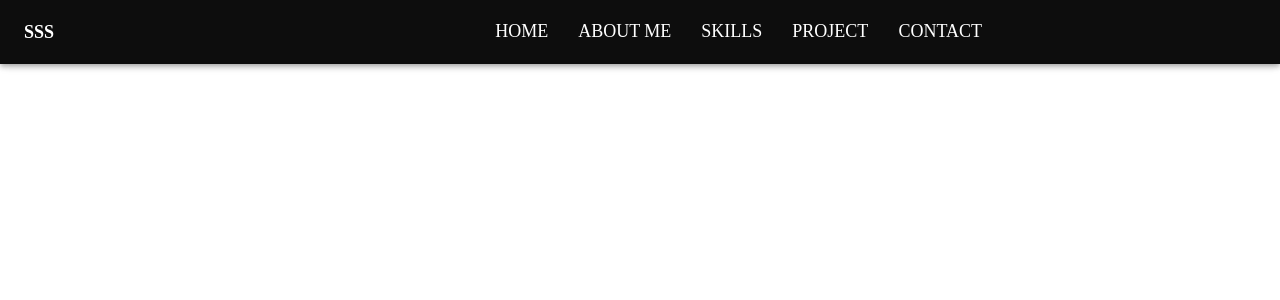
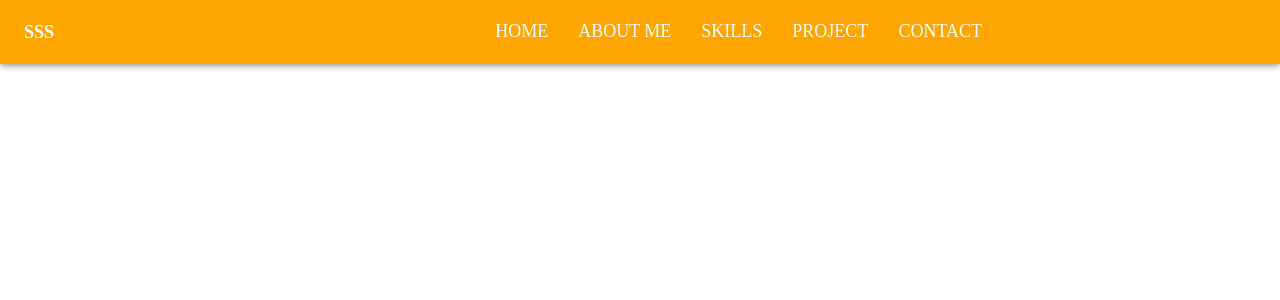
Before and after one commit to shubh435/shubh435.github.io, a React (Create React App) app: page / in a window 1280 px wide. Shown: the top 300 px of the page. Built offline with nearby package versions, Linux system fonts and the light colour scheme.

Commit message:
change the bakcground color header

```diff
--- a/package.json
+++ b/package.json
@@ -7,6 +7,7 @@
     "@emotion/styled": "^11.10.5",
     "@mui/icons-material": "^5.10.9",
     "@mui/material": "^5.10.13",
+    "@mui/styles": "^5.11.2",
     "@testing-library/jest-dom": "^5.16.5",
     "@testing-library/react": "^13.4.0",
     "@testing-library/user-event": "^13.5.0",
--- a/src/components/Appbar.tsx
+++ b/src/components/Appbar.tsx
@@ -1,49 +1,47 @@
-import * as React from "react";
-import AppBar from "@mui/material/AppBar";
-import Box from "@mui/material/Box";
-import Divider from "@mui/material/Divider";
-import Drawer from "@mui/material/Drawer";
-import IconButton from "@mui/material/IconButton";
-import List from "@mui/material/List";
-import ListItem from "@mui/material/ListItem";
-import ListItemButton from "@mui/material/ListItemButton";
-import ListItemText from "@mui/material/ListItemText";
-import MenuIcon from "@mui/icons-material/Menu";
-import Toolbar from "@mui/material/Toolbar";
-import Typography from "@mui/material/Typography";
-import Button from "@mui/material/Button";
-import { render } from "@testing-library/react";
-
+import * as React from "react"
+import {
+  Typography,
+  Toolbar,
+  ListItemText,
+  ListItemButton,
+  ListItem,
+  List,
+  IconButton,
+  Drawer,
+  Divider,
+  Box,
+  AppBar,
+} from "@mui/material"
+import { Theme } from "@mui/system"
+import { withStyles } from "@mui/styles"
+import MenuIcon from "@mui/icons-material/Menu"
 interface DrawerAppBarProps {
-  /**
-   * Injected by the documentation to work in an iframe.
-   * You won't need it on your project.
-   */
-  window?: () => Window;
+  window?: () => Window
+  classes?: any
 }
 interface DrawerAppBarState {
-  mobileOpen: boolean;
+  mobileOpen: boolean
 }
 
-const drawerWidth = 240;
-const navItems = ["Home", "About Me", "Skills", "Project", "Contact"];
+const drawerWidth = 240
+const navItems = ["Home", "About Me", "Skills", "Project", "Contact"]
 
 class DrawerAppBar extends React.PureComponent<
   DrawerAppBarProps,
   DrawerAppBarState
 > {
   constructor(props: DrawerAppBarProps) {
-    super(props);
+    super(props)
     this.state = {
       mobileOpen: false,
-    };
+    }
   }
 
   handleDrawerToggle = () => {
     this.setState({
       mobileOpen: !this.state.mobileOpen,
-    });
-  };
+    })
+  }
 
   drawer = (
     <Box onClick={this.handleDrawerToggle} sx={{ textAlign: "center" }}>
@@ -61,12 +59,13 @@ class DrawerAppBar extends React.PureComponent<
         ))}
       </List>
     </Box>
-  );
+  )
 
   render() {
+    const { classes } = this.props
     return (
       <Box sx={{ display: "flex" }}>
-        <AppBar sx={{ background: "#0d0d0d" }} component="nav">
+        <AppBar className={classes.appbarBackground} component="nav">
           <Toolbar>
             <IconButton
               color="inherit"
@@ -126,8 +125,11 @@ class DrawerAppBar extends React.PureComponent<
           </Drawer>
         </Box>
       </Box>
-    );
+    )
   }
 }
+const styles = (theme: Theme) => ({
+  appbarBackground: { background: "#ffa500 !important" },
+})
 
-export default DrawerAppBar;
+export default withStyles(styles)(DrawerAppBar)
```
